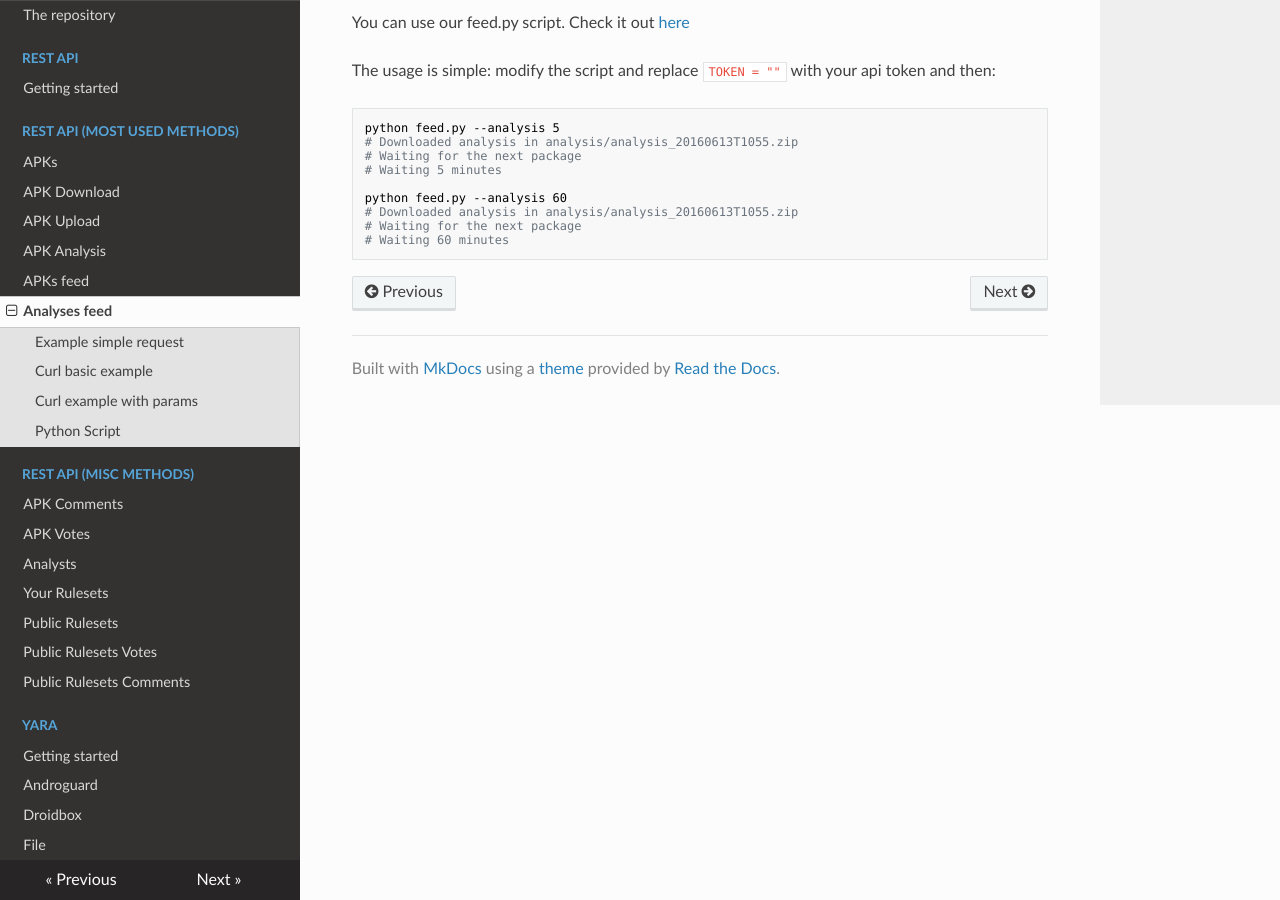
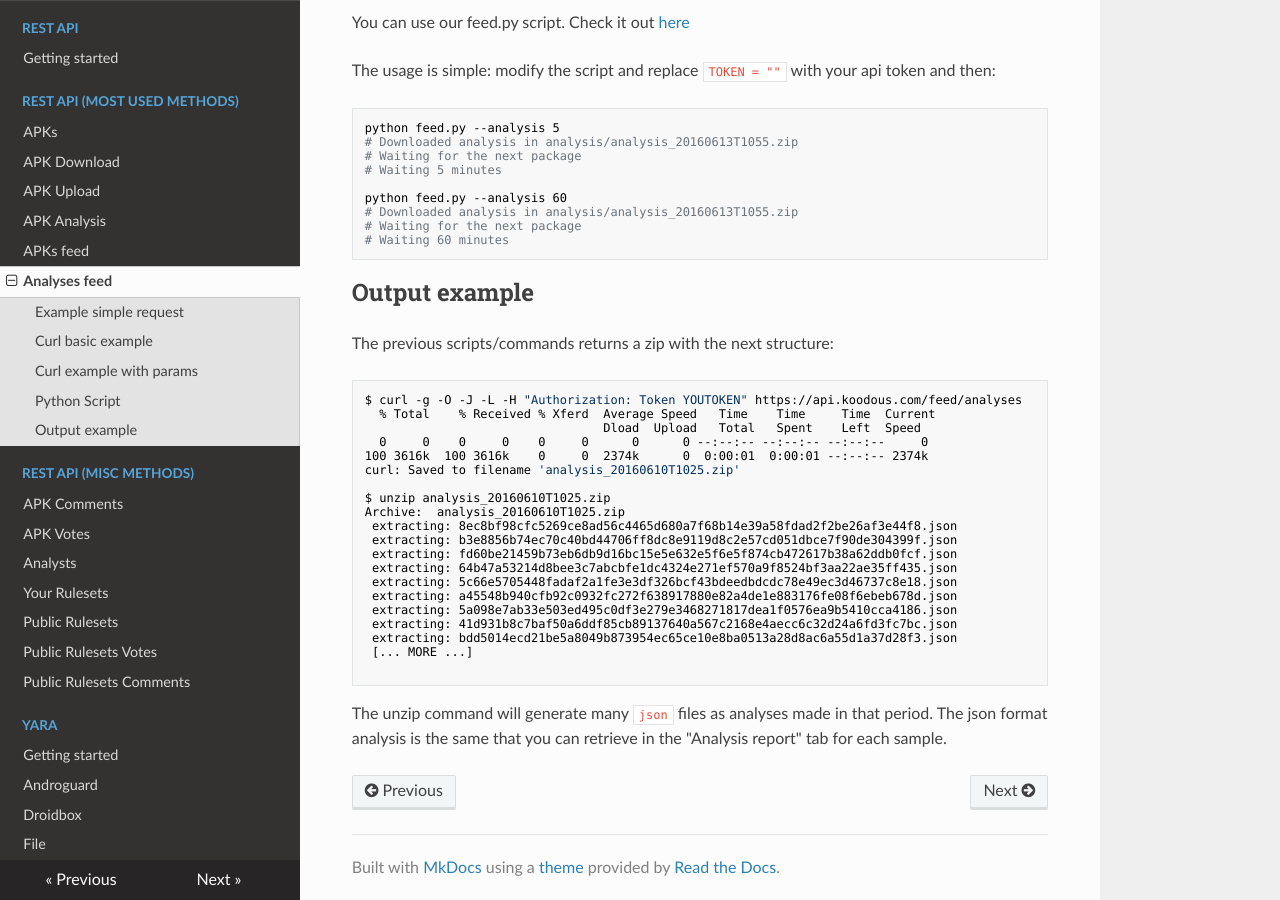
Before and after one commit to Koodous/docs.koodous.com, an MkDocs documentation site: the page built from docs/feed/analyses.md, in a window 1280 px wide and 900 px high, scrolled down 1131 px. Built offline with MkDocs 1.6.1, drawn with Linux system fonts in a browser that asks for light colours; nearby versions of some CDN libraries; old or Windows-style settings are respelled for this version of MkDocs.

Commit message:
Output example for analyses feed

````diff
--- a/docs/feed/analyses.md
+++ b/docs/feed/analyses.md
@@ -59,3 +59,31 @@ python feed.py --analysis 60
 # Waiting for the next package
 # Waiting 60 minutes
 ```
+
+
+## Output example
+The previous scripts/commands returns a zip with the next structure:
+```bash
+$ curl -g -O -J -L -H "Authorization: Token YOUTOKEN" https://api.koodous.com/feed/analyses
+  % Total    % Received % Xferd  Average Speed   Time    Time     Time  Current
+                                 Dload  Upload   Total   Spent    Left  Speed
+  0     0    0     0    0     0      0      0 --:--:-- --:--:-- --:--:--     0
+100 3616k  100 3616k    0     0  2374k      0  0:00:01  0:00:01 --:--:-- 2374k
+curl: Saved to filename 'analysis_20160610T1025.zip'
+
+$ unzip analysis_20160610T1025.zip
+Archive:  analysis_20160610T1025.zip
+ extracting: 8ec8bf98cfc5269ce8ad56c4465d680a7f68b14e39a58fdad2f2be26af3e44f8.json
+ extracting: b3e8856b74ec70c40bd44706ff8dc8e9119d8c2e57cd051dbce7f90de304399f.json
+ extracting: fd60be21459b73eb6db9d16bc15e5e632e5f6e5f874cb472617b38a62ddb0fcf.json
+ extracting: 64b47a53214d8bee3c7abcbfe1dc4324e271ef570a9f8524bf3aa22ae35ff435.json
+ extracting: 5c66e5705448fadaf2a1fe3e3df326bcf43bdeedbdcdc78e49ec3d46737c8e18.json
+ extracting: a45548b940cfb92c0932fc272f638917880e82a4de1e883176fe08f6ebeb678d.json
+ extracting: 5a098e7ab33e503ed495c0df3e279e3468271817dea1f0576ea9b5410cca4186.json
+ extracting: 41d931b8c7baf50a6ddf85cb89137640a567c2168e4aecc6c32d24a6fd3fc7bc.json
+ extracting: bdd5014ecd21be5a8049b873954ec65ce10e8ba0513a28d8ac6a55d1a37d28f3.json
+ [... MORE ...]
+
+```
+
+The unzip command will generate many ```json``` files as analyses made in that period. The json format analysis is the same that you can retrieve in the "Analysis report" tab for each sample.
````
Also changed, not shown: docs/feed/apks.md (+2 -1 lines).
